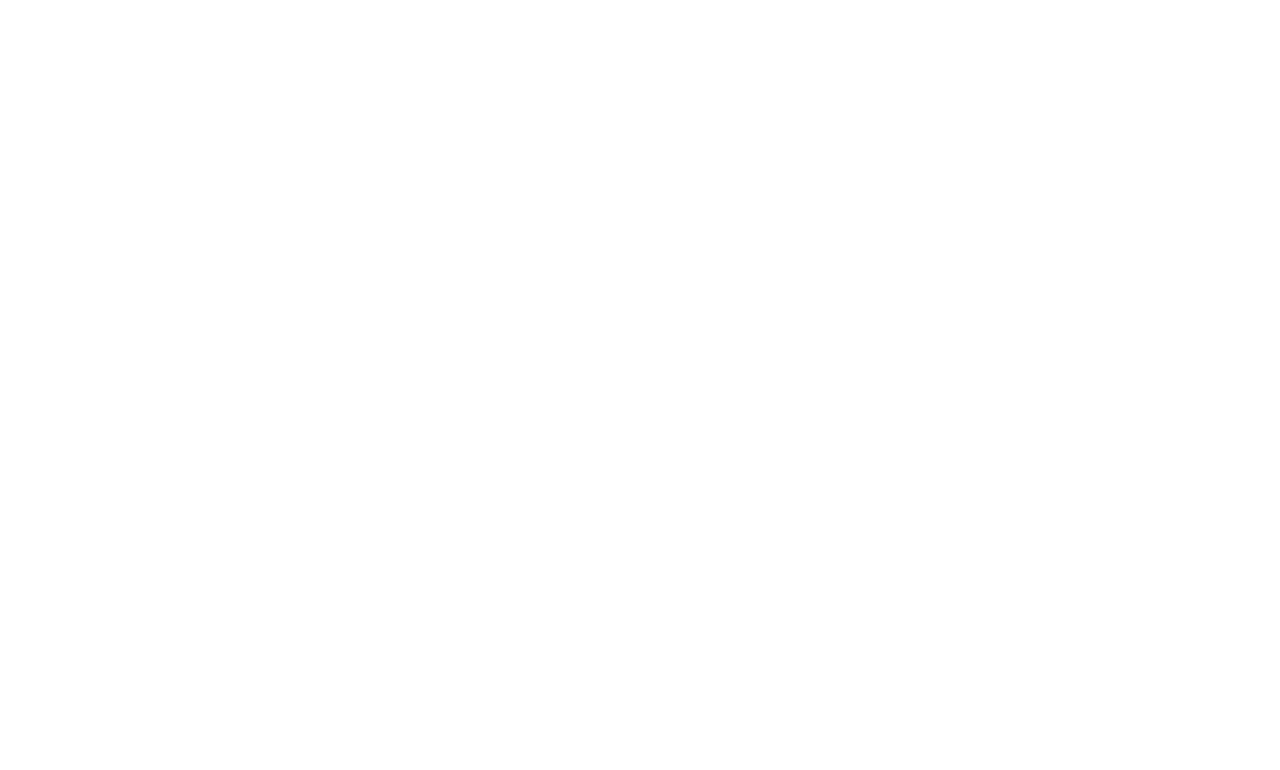
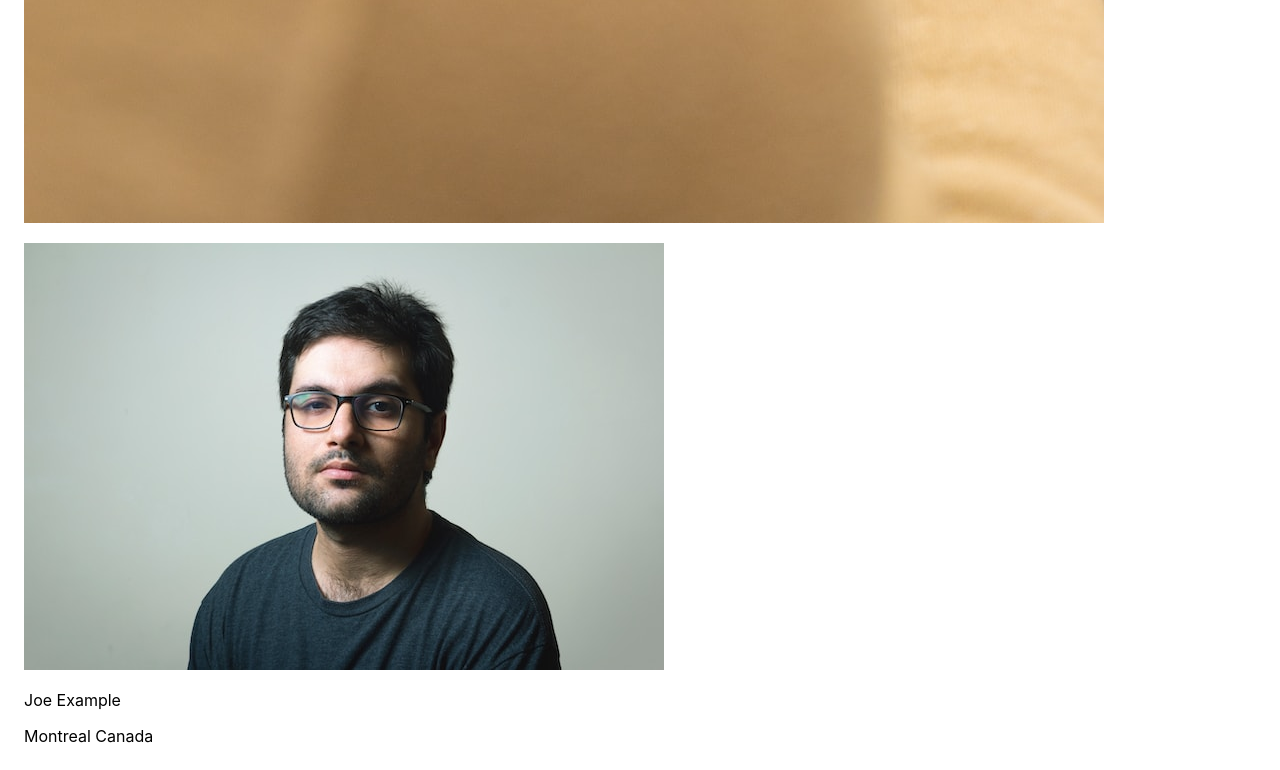
Before and after one commit to edgmsh/photo-labs, a React (Create React App) app in the folder frontend/: page / in a window 1280 px wide. Shown: the part 1722-2492 px from the top of the page. Before the commit the page ends 800 px from the top, so only its background shows below. Built offline with nearby package versions, Linux system fonts and the light colour scheme.

Commit message:
Building to Display a Photo

```diff
--- a/frontend/src/App.jsx
+++ b/frontend/src/App.jsx
@@ -1,13 +1,26 @@
 import React from 'react';
-
 import PhotoListItem from './components/PhotoListItem';
 import './App.scss';
+
+const sampleDataForPhotoListItem = {
+  id: "1",
+  location: {
+    city: "Montreal",
+    country: "Canada",
+  },
+  imageSource: `${process.env.PUBLIC_URL}/Image-1-Regular.jpeg`,
+  username: "Joe Example",
+  profile: `${process.env.PUBLIC_URL}/profile-1.jpg`,
+};
 
 // Note: Rendering a single component to build components in isolation
 const App = () => {
   return (
     <div className="App">
-      <PhotoListItem/>
+        <PhotoListItem
+          key={sampleDataForPhotoListItem.id}
+          photo={sampleDataForPhotoListItem}
+        />
     </div>
   );
 };
--- a/frontend/src/components/PhotoListItem.jsx
+++ b/frontend/src/components/PhotoListItem.jsx
@@ -3,19 +3,23 @@ import React from "react";
 import "../styles/PhotoListItem.scss";
 
 
-const sampleDataForPhotoListItem = {
-  id: "1",
-  location: {
-    city: "Montreal",
-    country: "Canada",
-  },
-  imageSource: `${process.env.PUBLIC_URL}/Image-1-Regular.jpeg`,
-  username: "Joe Example",
-  profile: `${process.env.PUBLIC_URL}/profile-1.jpg`,
-};
+const PhotoListItem = (props) => {
+  /* Insert React */
+  const { id, location, imageSource, username, profile } = props.photo;
 
-const PhotoListItem = () => {
-  /* Insert React */
+  return (
+    <div>
+      <img src={imageSource} alt="Photo"/>
+      <p>
+        <img src={profile} alt="Profile"/>
+      </p>
+
+        <div>
+          <p>{username} </p>
+          <p>{location.city} {location.country}</p>
+        </div>
+    </div>
+  )
 };
 
 export default PhotoListItem;
```
Also changed, not shown: 1 other file (tests, documents, lock files or other folders).
